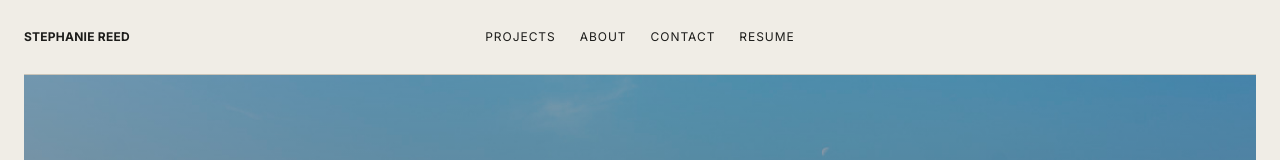
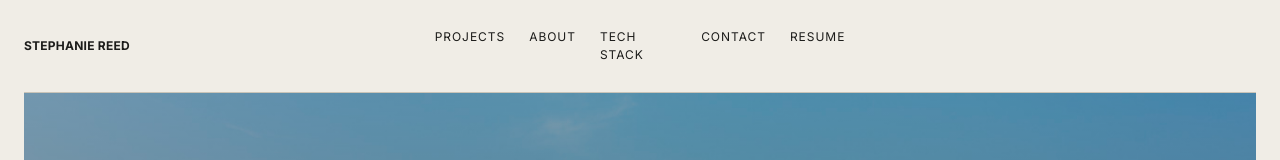
Before and after one commit to sreed119/portfolio, a Next.js app: page / in a window 1280 px wide. Shown: the top 160 px of the page. Built offline with nearby package versions, Linux system fonts and the light colour scheme.

Commit message:
nav standardized

```diff
--- a/app/about/page.tsx
+++ b/app/about/page.tsx
@@ -1,7 +1,6 @@
 import {
     ArrowUpRight,
     Mail } from "lucide-react";
-import Link from "next/link";
 import Image from "next/image";
 
 const experiences = [
@@ -13,12 +12,13 @@ export default function About() {
   return (
     <div className="portfolio-shell">
       <header className="site-header page-frame">
-        <Link className="wordmark" href="/" aria-label="Go to home">Stephanie Reed</Link>
+        <a className="wordmark" href="#top" aria-label="Go to top">Stephanie Reed</a>
         <nav className="site-nav" aria-label="Primary navigation">
-          <Link href="/">Projects</Link>
-          <a href="/about" aria-current="page">About</a>
-          <Link href="/#contact">Contact</Link>
-          <Link href="/#contact">Resume</Link>
+          <a href="#work">Projects</a>
+          <a href="/about">About</a>
+          <a href="/techStack">Tech Stack</a>
+          <a href="#contact">Contact</a>
+          <a href="/documents/Stephanie_Reed_Resume.pdf" target="_blank" rel="noopener noreferrer">Resume</a>
         </nav>
       </header>
 
--- a/app/page.tsx
+++ b/app/page.tsx
@@ -14,7 +14,13 @@ export default function Home() {
     <div className="portfolio-shell">
       <header className="site-header page-frame">
         <a className="wordmark" href="#top" aria-label="Go to top">Stephanie Reed</a>
-        <nav className="site-nav" aria-label="Primary navigation"><a href="#work">Projects</a><a href="/about">About</a><a href="#contact">Contact</a><a href="/documents/Stephanie_Reed_Resume.pdf" target="_blank" rel="noopener noreferrer">Resume</a></nav>
+        <nav className="site-nav" aria-label="Primary navigation">
+          <a href="#work">Projects</a>
+          <a href="/about">About</a>
+          <a href="/techStack">Tech Stack</a>
+          <a href="#contact">Contact</a>
+          <a href="/documents/Stephanie_Reed_Resume.pdf" target="_blank" rel="noopener noreferrer">Resume</a>
+        </nav>
       </header>
       <main id="top">
         <section className="hero page-frame">
```
